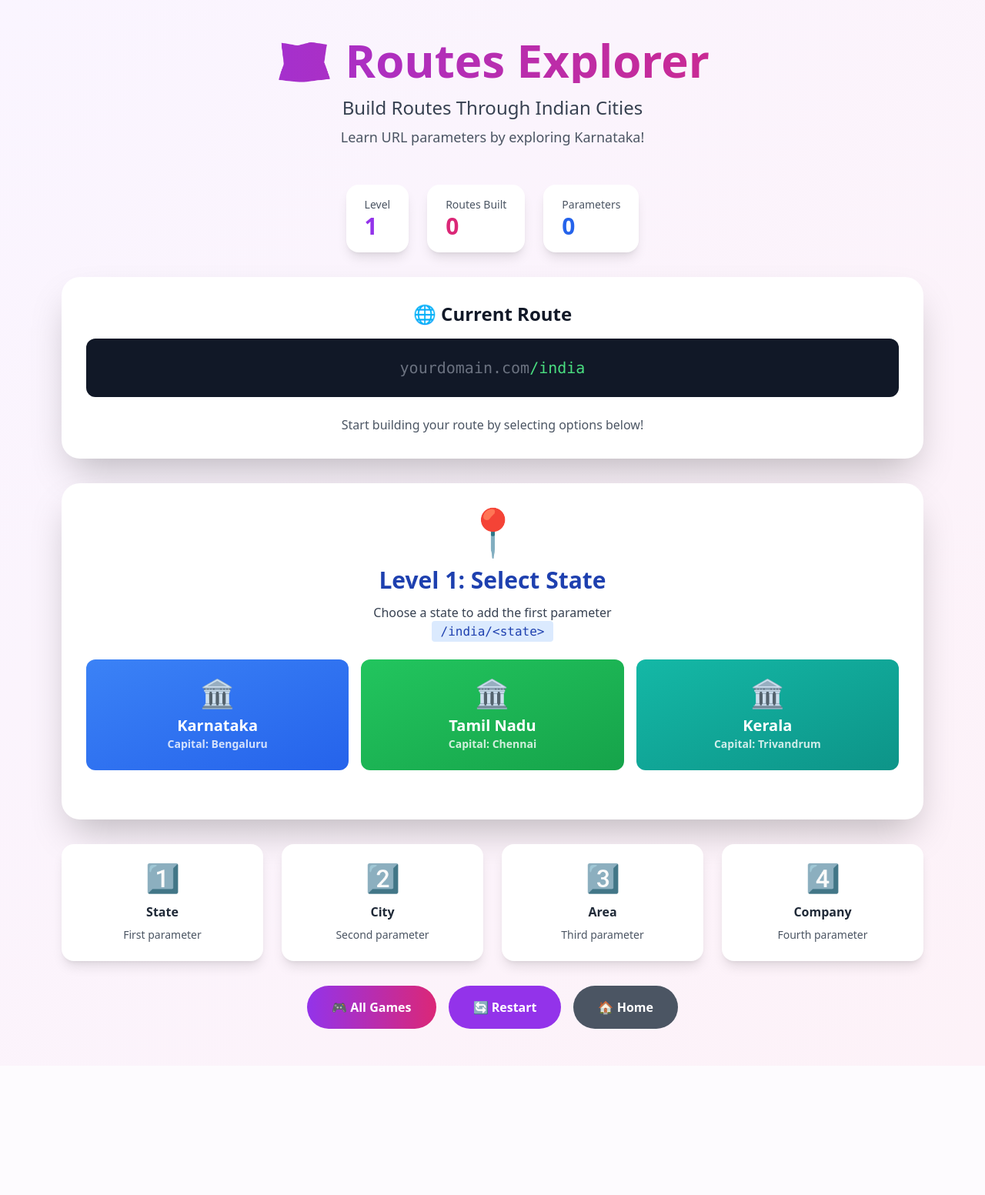
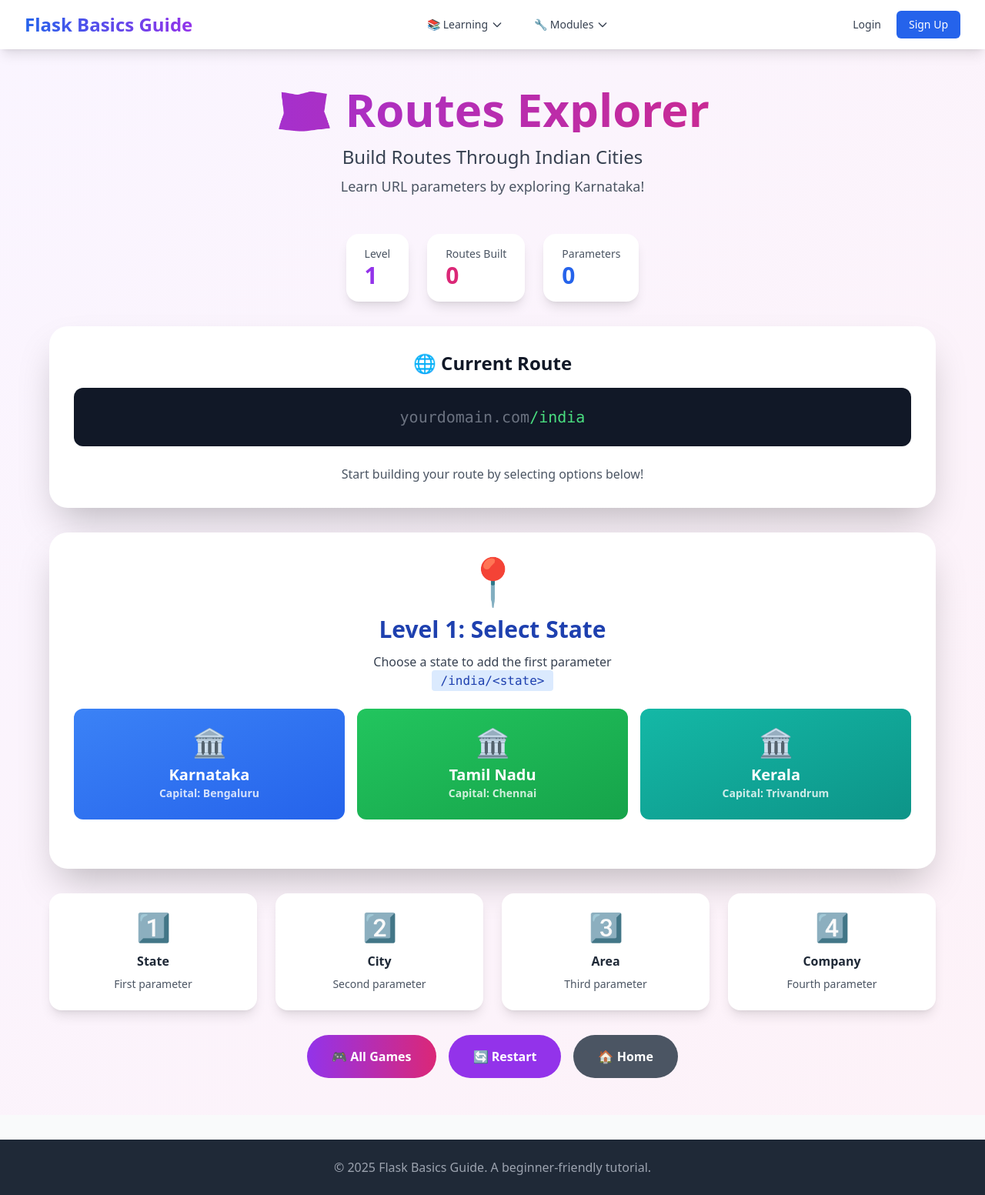
Before and after one commit to yathish2703/flask-basics-guide, a Flask app: page /games/routes-builder in a window 1280 px wide. Shown: the whole page at 77% size. Before the commit the page ends 1337 px from the top, so only its background shows below. Run offline with Flask 3, Linux system fonts and the light colour scheme; some libraries are stand-ins or nearby versions.

Commit message:
fixed the bugs

```diff
--- a/templates/base.html
+++ b/templates/base.html
@@ -18,15 +18,23 @@
         }
     </script>
     <style>
-        .dropdown:hover .dropdown-menu {
+        .dropdown-menu {
+            display: none;
+        }
+        .dropdown:hover .dropdown-menu,
+        .dropdown-menu:hover {
             display: block;
+        }
+        /* Ensure z-index is high enough */
+        .dropdown {
+            position: relative;
         }
     </style>
     {% block extra_css %}{% endblock %}
 </head>
 <body class="bg-gray-50 min-h-screen flex flex-col">
     <!-- Navigation -->
-    <nav class="bg-white shadow-lg">
+    <nav class="bg-white shadow-lg relative z-50">
         <div class="max-w-7xl mx-auto px-4 sm:px-6 lg:px-8">
             <div class="flex justify-between items-center h-16">
                 <div class="flex items-center">
@@ -36,31 +44,31 @@
                 </div>
                 <div class="hidden md:flex space-x-4 items-center">
                     <!-- Learning Dropdown -->
-                    <div class="dropdown relative">
+                    <div class="dropdown relative group">
                         <button class="text-gray-700 hover:text-purple-600 px-3 py-2 rounded-md text-sm font-medium transition flex items-center">
                             📚 Learning
                             <svg class="w-4 h-4 ml-1" fill="none" stroke="currentColor" viewBox="0 0 24 24">
                                 <path stroke-linecap="round" stroke-linejoin="round" stroke-width="2" d="M19 9l-7 7-7-7"></path>
                             </svg>
                         </button>
-                        <div class="dropdown-menu hidden absolute left-0 mt-2 w-64 bg-white rounded-lg shadow-xl border border-gray-200 z-50">
-                            <a href="/why-flask" class="block px-4 py-3 hover:bg-purple-50 transition">
+                        <div class="dropdown-menu absolute left-0 mt-0 w-64 bg-white rounded-lg shadow-xl border border-gray-200 z-50 group-hover:block">
+                            <a href="/why-flask" class="block px-4 py-3 hover:bg-purple-50 transition text-left">
                                 <div class="font-semibold text-gray-900">💡 Why Flask?</div>
                                 <div class="text-xs text-gray-600">Discover advantages</div>
                             </a>
-                            <a href="/how-web-works" class="block px-4 py-3 hover:bg-purple-50 transition">
+                            <a href="/how-web-works" class="block px-4 py-3 hover:bg-purple-50 transition text-left">
                                 <div class="font-semibold text-gray-900">🌐 How Web Works</div>
                                 <div class="text-xs text-gray-600">Learn the basics</div>
                             </a>
-                            <a href="/rest-protocol" class="block px-4 py-3 hover:bg-purple-50 transition">
+                            <a href="/rest-protocol" class="block px-4 py-3 hover:bg-purple-50 transition text-left">
                                 <div class="font-semibold text-gray-900">🔄 REST Protocol</div>
                                 <div class="text-xs text-gray-600">Understand APIs</div>
                             </a>
-                            <a href="/routes-explained" class="block px-4 py-3 hover:bg-purple-50 transition">
+                            <a href="/routes-explained" class="block px-4 py-3 hover:bg-purple-50 transition text-left">
                                 <div class="font-semibold text-gray-900">🗺️ Routes Explained</div>
                                 <div class="text-xs text-gray-600">Master routing</div>
                             </a>
-                            <a href="/games" class="block px-4 py-3 hover:bg-purple-50 transition border-t border-gray-200">
+                            <a href="/games" class="block px-4 py-3 hover:bg-purple-50 transition border-t border-gray-200 text-left">
                                 <div class="font-semibold text-gray-900">🎮 Learning Games</div>
                                 <div class="text-xs text-gray-600">Interactive practice</div>
                             </a>
@@ -68,35 +76,35 @@
                     </div>
 
                     <!-- Flask Modules Dropdown -->
-                    <div class="dropdown relative">
+                    <div class="dropdown relative group">
                         <button class="text-gray-700 hover:text-blue-600 px-3 py-2 rounded-md text-sm font-medium transition flex items-center">
                             🔧 Modules
                             <svg class="w-4 h-4 ml-1" fill="none" stroke="currentColor" viewBox="0 0 24 24">
                                 <path stroke-linecap="round" stroke-linejoin="round" stroke-width="2" d="M19 9l-7 7-7-7"></path>
                             </svg>
                         </button>
-                        <div class="dropdown-menu hidden absolute left-0 mt-2 w-64 bg-white rounded-lg shadow-xl border border-gray-200 z-50">
-                            <a href="/basic" class="block px-4 py-3 hover:bg-blue-50 transition">
+                        <div class="dropdown-menu absolute left-0 mt-0 w-64 bg-white rounded-lg shadow-xl border border-gray-200 z-50 group-hover:block">
+                            <a href="/basic" class="block px-4 py-3 hover:bg-blue-50 transition text-left">
                                 <div class="font-semibold text-gray-900">🛣️ Routes</div>
                                 <div class="text-xs text-gray-600">Basic routing</div>
                             </a>
-                            <a href="/templates" class="block px-4 py-3 hover:bg-blue-50 transition">
+                            <a href="/templates" class="block px-4 py-3 hover:bg-blue-50 transition text-left">
                                 <div class="font-semibold text-gray-900">📄 Templates</div>
                                 <div class="text-xs text-gray-600">Jinja2 templates</div>
                             </a>
-                            <a href="/forms" class="block px-4 py-3 hover:bg-blue-50 transition">
+                            <a href="/forms" class="block px-4 py-3 hover:bg-blue-50 transition text-left">
                                 <div class="font-semibold text-gray-900">📝 Forms</div>
                                 <div class="text-xs text-gray-600">Form handling</div>
                             </a>
-                            <a href="/database" class="block px-4 py-3 hover:bg-blue-50 transition">
+                            <a href="/database" class="block px-4 py-3 hover:bg-blue-50 transition text-left">
                                 <div class="font-semibold text-gray-900">🗄️ Database</div>
                                 <div class="text-xs text-gray-600">SQLAlchemy ORM</div>
                             </a>
-                            <a href="/auth" class="block px-4 py-3 hover:bg-blue-50 transition">
+                            <a href="/auth" class="block px-4 py-3 hover:bg-blue-50 transition text-left">
                                 <div class="font-semibold text-gray-900">🔐 Authentication</div>
                                 <div class="text-xs text-gray-600">User management</div>
                             </a>
-                            <a href="/api" class="block px-4 py-3 hover:bg-blue-50 transition">
+                            <a href="/api" class="block px-4 py-3 hover:bg-blue-50 transition text-left">
                                 <div class="font-semibold text-gray-900">🔌 API</div>
                                 <div class="text-xs text-gray-600">RESTful APIs</div>
                             </a>
--- a/templates/game_routes_builder.html
+++ b/templates/game_routes_builder.html
@@ -1,10 +1,8 @@
-<!DOCTYPE html>
-<html lang="en">
-<head>
-    <meta charset="UTF-8">
-    <meta name="viewport" content="width=device-width, initial-scale=1.0">
-    <title>Routes Explorer - Learning Game</title>
-    <script src="https://cdn.tailwindcss.com"></script>
+{% extends "base.html" %}
+
+{% block title %}Routes Explorer - Learning Game{% endblock %}
+
+{% block extra_css %}
 <style>
     .route-segment {
         transition: all 0.3s ease;
@@ -20,10 +18,11 @@
         to { transform: scaleX(1); }
     }
 </style>
-</head>
-<body class="bg-gradient-to-br from-purple-50 to-pink-50 min-h-screen">
+{% endblock %}
 
-<div class="container mx-auto px-4 py-12 max-w-6xl">
+{% block content %}
+<div class="bg-gradient-to-br from-purple-50 to-pink-50 -mx-4 sm:-mx-6 lg:-mx-8 px-4 sm:px-6 lg:px-8 -mt-8 py-12 min-h-screen">
+<div class="container mx-auto max-w-6xl">
 
     <!-- Header -->
     <div class="text-center mb-12">
@@ -189,6 +188,7 @@
     </div>
 
 </div>
+</div>
 
 <script>
 let currentState = '';
@@ -256,7 +256,7 @@ function selectState(state) {
         </button>
     `).join('');
 
-    document.getElementById('level1').classList.add('opacity-50');
+    document.getElementById('level1').classList.add('hidden');
     document.getElementById('level2').classList.remove('hidden');
 
     updateParamExplanation();
@@ -280,7 +280,7 @@ function selectCity(city) {
         </button>
     `).join('');
 
-    document.getElementById('level2').classList.add('opacity-50');
+    document.getElementById('level2').classList.add('hidden');
     document.getElementById('level3').classList.remove('hidden');
 
     updateParamExplanation();
@@ -304,7 +304,7 @@ function selectArea(area) {
         </button>
     `).join('');
 
-    document.getElementById('level3').classList.add('opacity-50');
+    document.getElementById('level3').classList.add('hidden');
     document.getElementById('level4').classList.remove('hidden');
 
     updateParamExplanation();
@@ -363,7 +363,7 @@ function resetGame() {
     document.getElementById('currentRoute').textContent = '/india';
     document.getElementById('paramExplanation').innerHTML = '<p class="text-gray-600">Start building your route by selecting options below!</p>';
 
-    document.getElementById('level1').classList.remove('opacity-50', 'hidden');
+    document.getElementById('level1').classList.remove('hidden');
     document.getElementById('level2').classList.add('hidden');
     document.getElementById('level3').classList.add('hidden');
     document.getElementById('level4').classList.add('hidden');
@@ -372,6 +372,4 @@ function resetGame() {
     updateStats();
 }
 </script>
-
-</body>
-</html>
+{% endblock %}
```
Also changed, not shown: modules/basic_routes.py (+76 -4 lines), templates/basic_routes/methods_demo.html (+53 -1 lines), templates/game_rest_protocol.html (+11 -13 lines), templates/game_web_server.html (+11 -13 lines), templates/games_hub.html (+11 -13 lines). Lines whose indentation alone changed are shown as unchanged.
